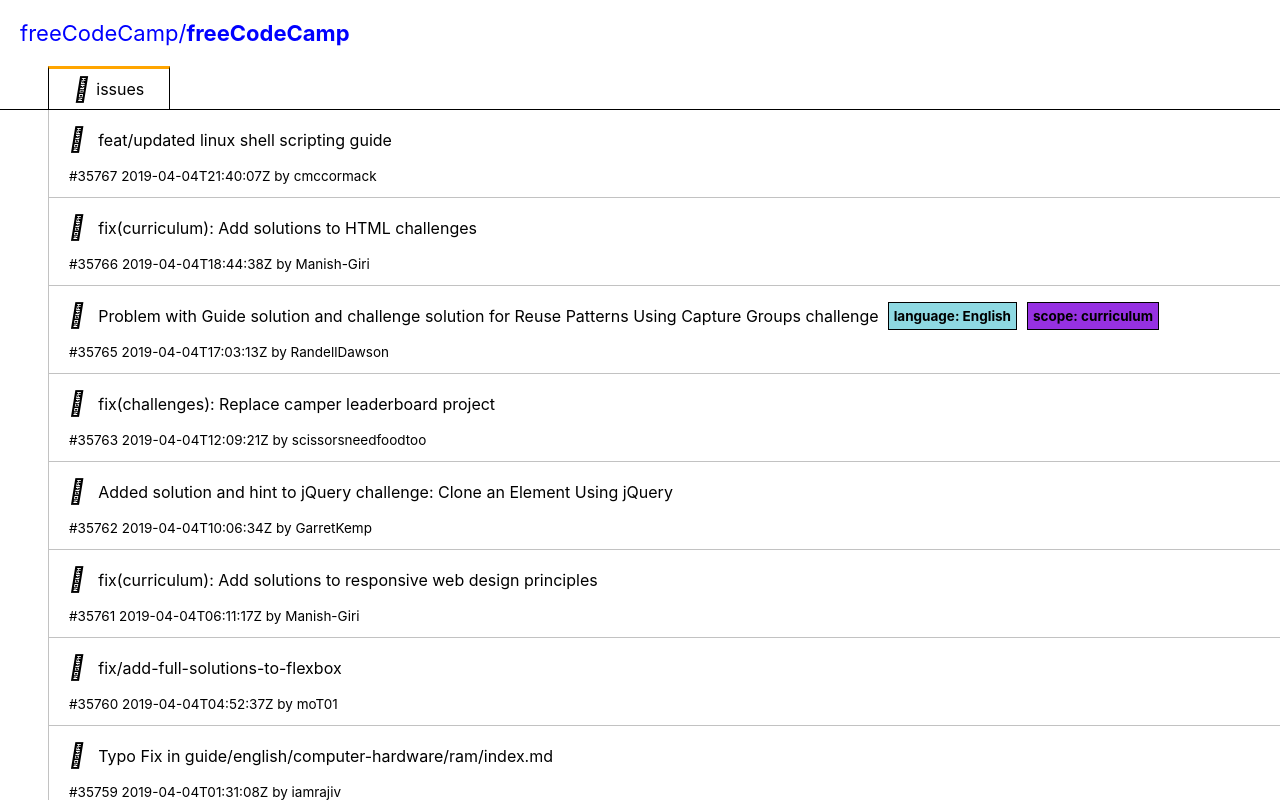
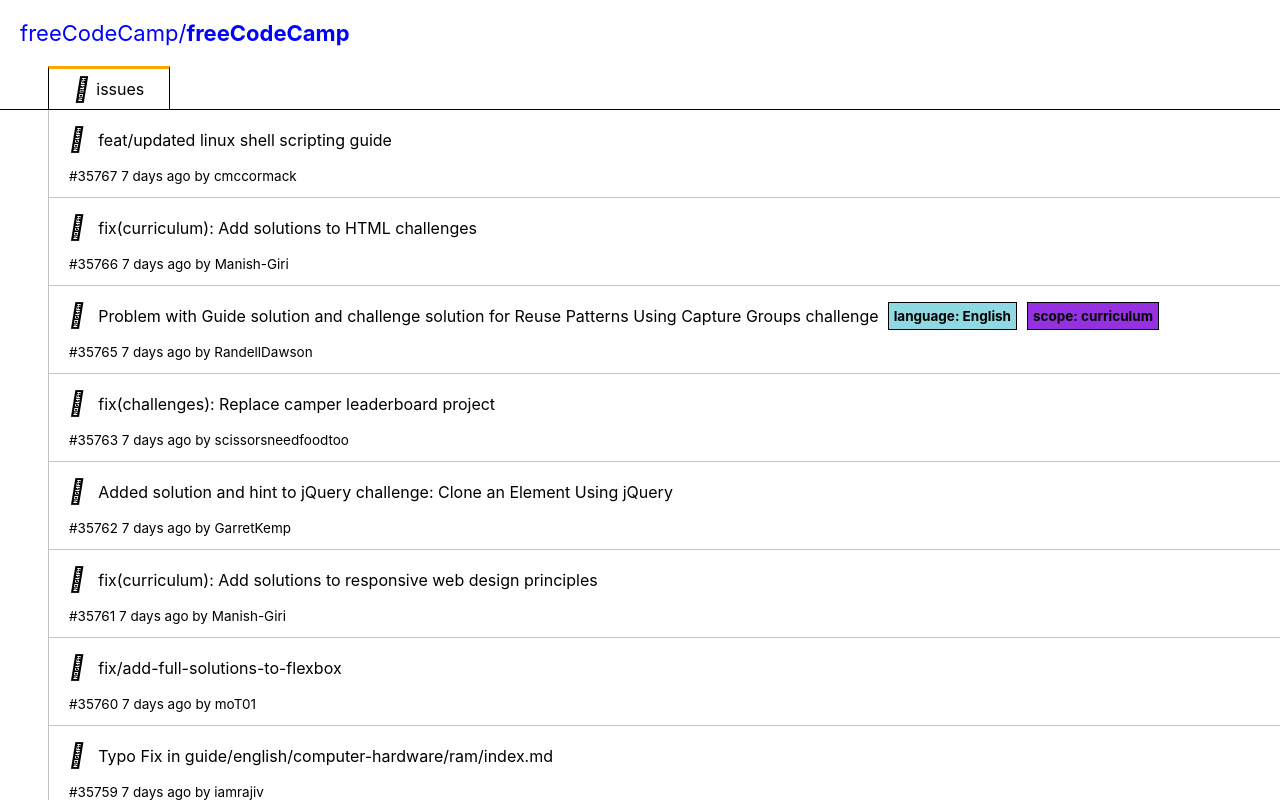
Before and after one commit to thousif5/Github-Issues, a React (Create React App) app: page / in a window 1280 px wide. Shown: the top 800 px of the page. Built offline with nearby package versions, Linux system fonts and the light colour scheme; the HTML template or start-up script is replaced by a standard one.

Commit message:
added moment js

```diff
--- a/src/components/IssuesContainer.js
+++ b/src/components/IssuesContainer.js
@@ -1,4 +1,5 @@
 import React, { Component } from "react";
+import moment from 'moment';
 import LabelContainer from "./LabelContainer";
 import "../App.css";
 
@@ -15,7 +16,7 @@
             ))}
         </div>
           <div className = 'numberFooter'>
-            <p style = {{fontSize: '13.5px'}}>{number} {this.props.value.created_at} by {this.props.value.user.login}</p>
+            <p style = {{fontSize: '13.5px'}}>{number} {moment(this.props.value.created_at).fromNow()} by {this.props.value.user.login}</p>
           </div>
       </div>
     );
```
